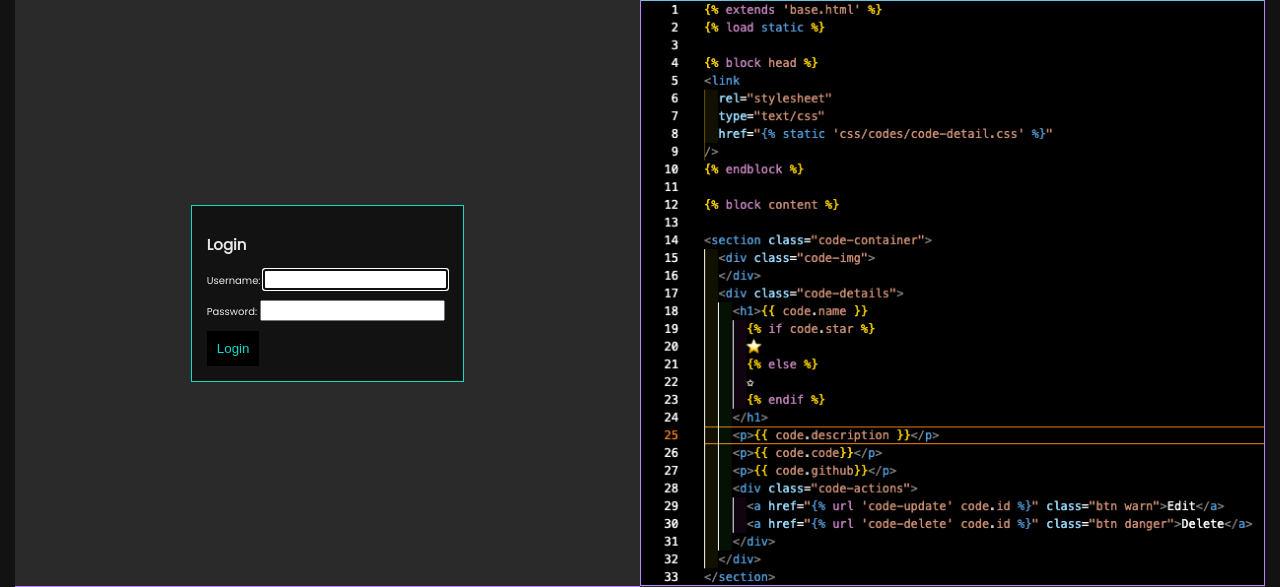
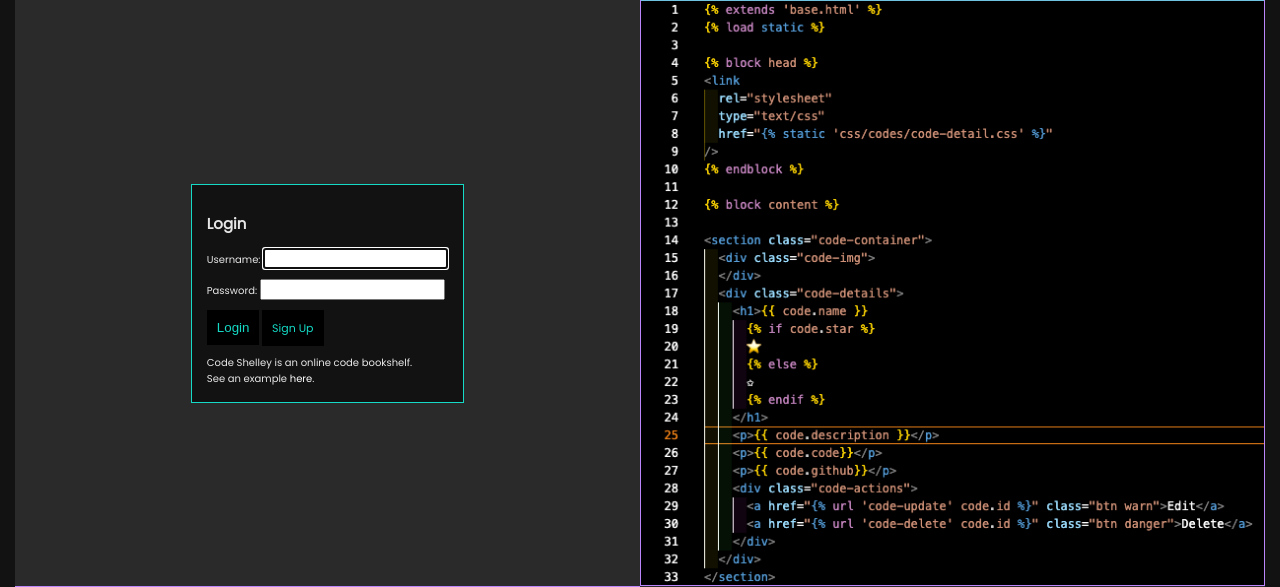
Before and after one commit to danielmerritt001/code-shelley, a Django app: page / in a window 1280 px wide. Shown: the part 48-635 px from the top of the page. Run offline with Django 4.2, Linux system fonts and the light colour scheme.

Commit message:
signup on login card

```diff
--- a/main_app/static/css/base.css
+++ b/main_app/static/css/base.css
@@ -128,4 +128,5 @@ button {
 button:hover {
   padding: 9px;
   border: 1px solid rgb(20,218,198);
+  color: rgb(187,134,252)
 }
--- a/main_app/static/css/home.css
+++ b/main_app/static/css/home.css
@@ -39,3 +39,20 @@ main {
 .page-content {
   text-align: center;
 }
+
+.login-intro {
+  margin-top: 10px;
+}
+
+.signup-home {
+  border: none;
+  background-color: black;
+  color: rgb(20,218,198);
+  padding: 10px;
+  font-size: 11px;
+}
+
+.signup-home:hover {
+  padding: 9px;
+  border: 1px solid rgb(20,218,198);
+}
--- a/main_app/templates/home.html
+++ b/main_app/templates/home.html
@@ -14,7 +14,9 @@
     {{ form.as_p }}
     <input type="hidden" name="next" value="{{ next }}">
     <button type="submit" class="btn submit">Login</button>
+    <a class='signup-home' href="{% url 'signup' %}">Sign Up</a>
   </form>
+  <div class='login-intro'>Code Shelley is an online code bookshelf. </br>See an example <a href="{% url 'dan-index' %}">here</a>.</div>
 </section>
 {% else %}
 <div id='welcome'>
```
